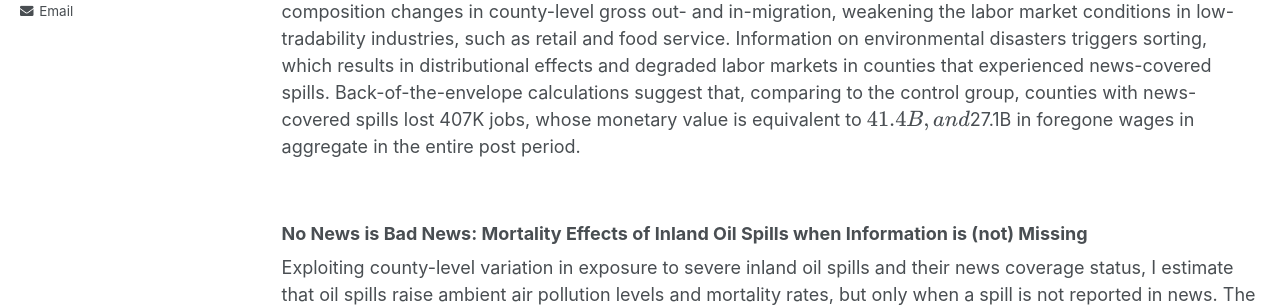
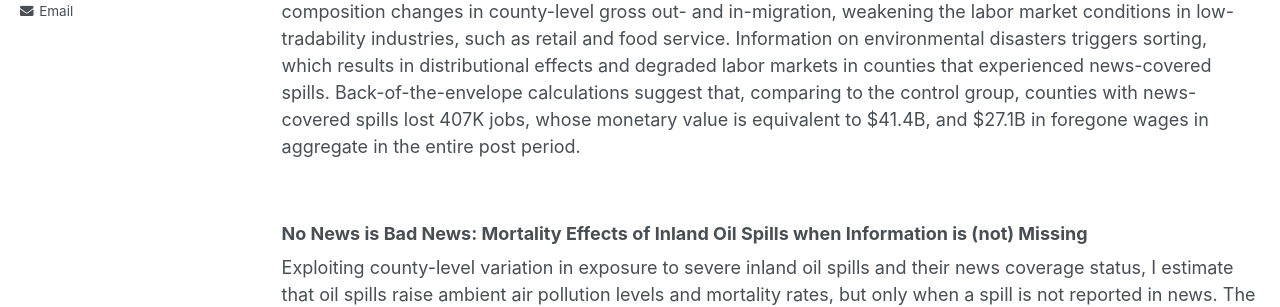
Before and after one commit to muyechenecon/muyechenecon.github.io, a Jekyll site: the page built from _pages/research.md, in a window 1280 px wide and 900 px high. Shown: the part 443-750 px from the top of the window. Built offline with Jekyll 4.4.1, drawn with Linux system fonts in a browser that asks for light colours; formulas are drawn with MathJax 3.

```diff
--- a/_pages/research.md
+++ b/_pages/research.md
@@ -16,7 +16,7 @@ Revise & resubmit, <i> American Economic Journal: Economic Policy </i> </p> </di
 -->
 
 <div><h3>Labor Market Effects of Environmental and Information Shocks: Evidence from Inland Oil Spills (Job Market Paper)</h3></div>
-<div>This paper provides new and important causal estimates on how inland oil spills, one major type of environmental disasters, affect local labor markets. By exploiting severe inland petroleum oil spills and their news coverage status, I find spills negatively affect county-level labor markets, but only when a spill is in the news. In the five years after a news-covered severe inland spill, employment, wage, the number of establishments, and labor force all decrease significantly. Severe inland spills not reported in the news yield no such effects. Spill information induces composition changes in county-level gross out- and in-migration, weakening the labor market conditions in low-tradability industries, such as retail and food service. Information on environmental disasters triggers sorting, which results in distributional effects and degraded labor markets in counties that experienced news-covered spills. Back-of-the-envelope calculations suggest that, comparing to the control group, counties with news-covered spills lost 407K jobs, whose monetary value is equivalent to $41.4B, and $27.1B in foregone wages in aggregate in the entire post period.</div> <br>
+<div>This paper provides new and important causal estimates on how inland oil spills, one major type of environmental disasters, affect local labor markets. By exploiting severe inland petroleum oil spills and their news coverage status, I find spills negatively affect county-level labor markets, but only when a spill is in the news. In the five years after a news-covered severe inland spill, employment, wage, the number of establishments, and labor force all decrease significantly. Severe inland spills not reported in the news yield no such effects. Spill information induces composition changes in county-level gross out- and in-migration, weakening the labor market conditions in low-tradability industries, such as retail and food service. Information on environmental disasters triggers sorting, which results in distributional effects and degraded labor markets in counties that experienced news-covered spills. Back-of-the-envelope calculations suggest that, comparing to the control group, counties with news-covered spills lost 407K jobs, whose monetary value is equivalent to \$41.4B, and \$27.1B in foregone wages in aggregate in the entire post period.</div> <br>
 
 
 <div><h3>No News is Bad News: Mortality Effects of Inland Oil Spills when Information is (not) Missing</h3></div>
```
